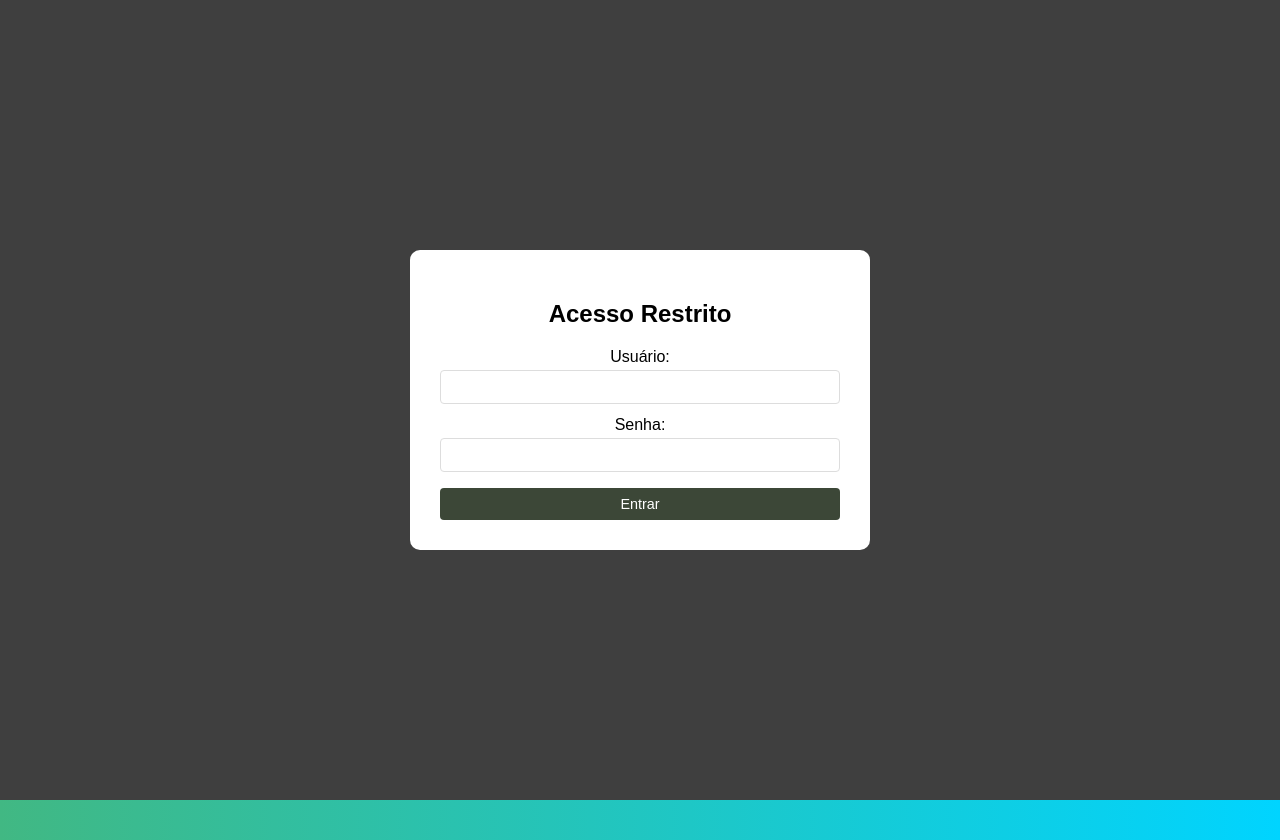
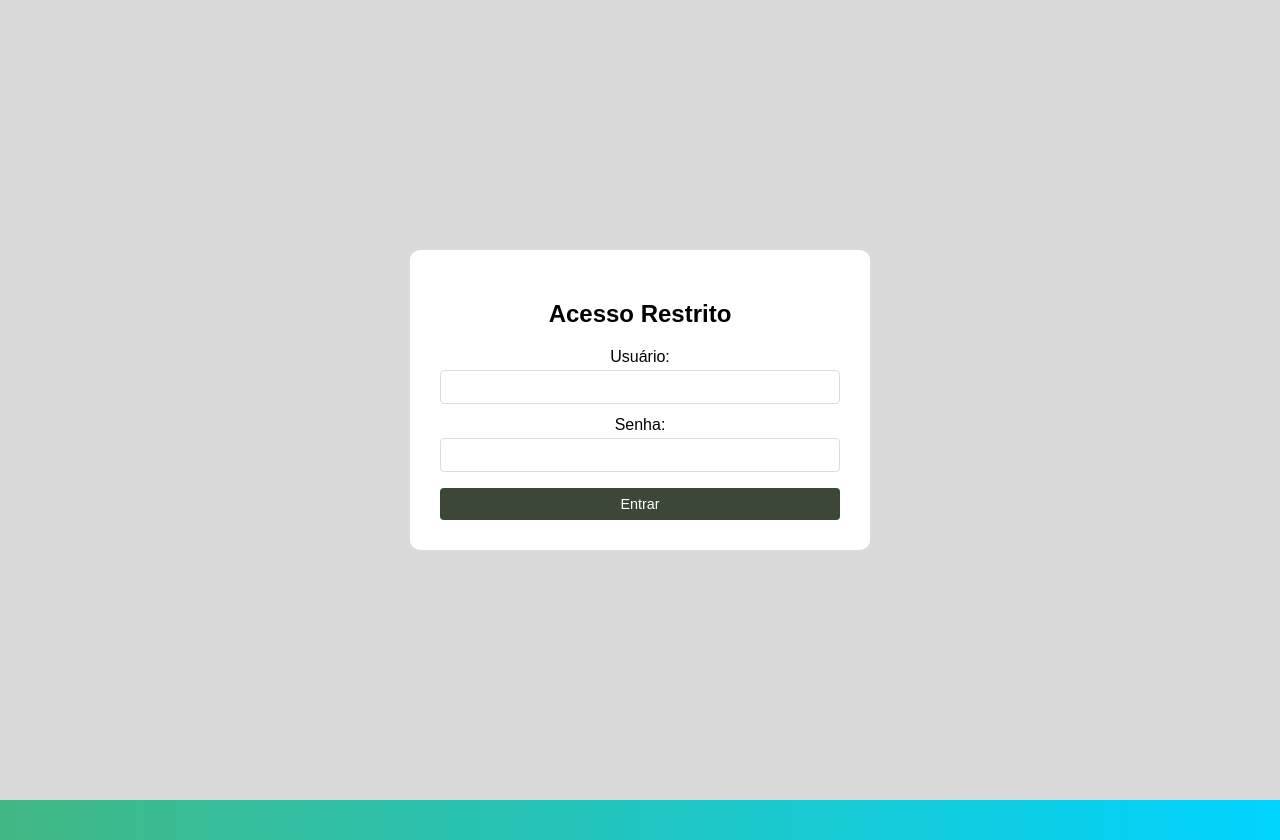
Before and after one commit to Josyelson/AgendaCasamento, a plain HTML site: page index.html in a window 1280 px wide. Drawn offline with Linux system fonts and the light colour scheme.

Commit message:
Update styles.css

```diff
--- a/styles.css
+++ b/styles.css
@@ -164,5 +164,5 @@ button[type="submit"] {
     display: flex;
     align-items: center;
     justify-content: center;
-    background-color: rgb(63, 63, 63);
+    background-color: rgb(218, 218, 218);
 }
```
